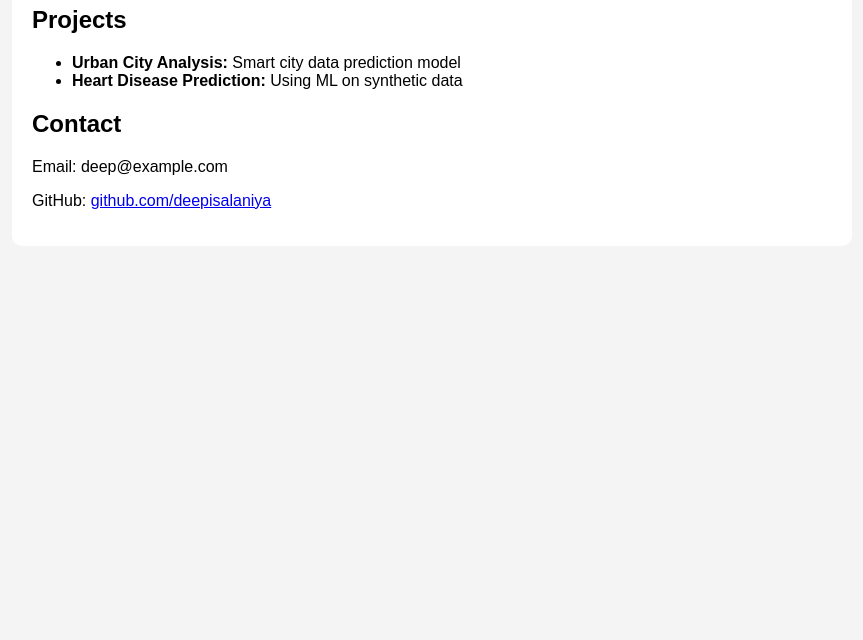
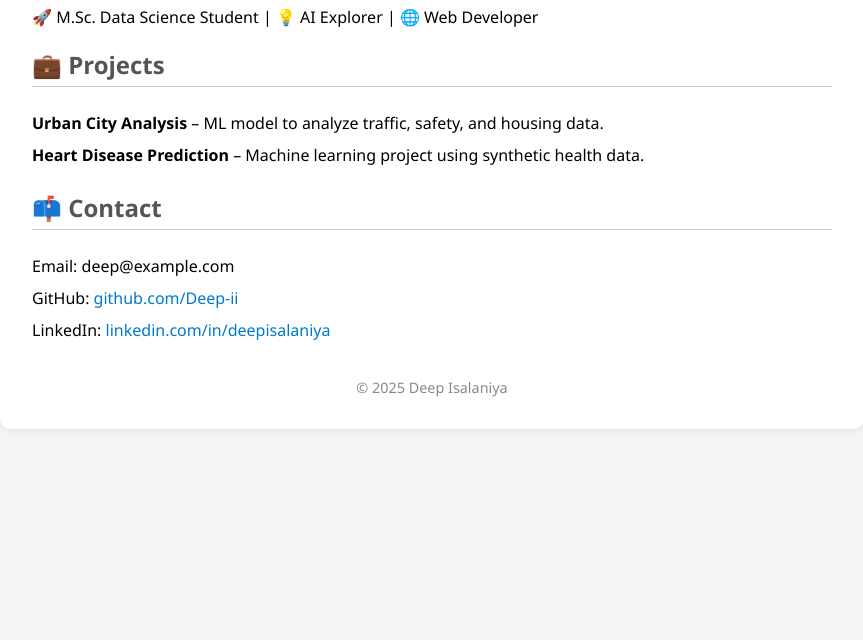
Before and after one commit to Deep-ii/Deep-ii.github.io, a plain HTML site: page index.html in a window 1280 px wide. Shown: the part 160-800 px from the top of the page, without its empty margins (208-1071 px from the left). Drawn offline with Linux system fonts and the light colour scheme.

Commit message:
Added index.html for portfolio

```diff
--- a/index.html
+++ b/index.html
@@ -1,26 +1,77 @@
-<!-- Save this as index.html -->
 <!DOCTYPE html>
-<html>
+<html lang="en">
 <head>
-  <title>Deep Isalaniya - Portfolio</title>
+  <meta charset="UTF-8" />
+  <meta name="viewport" content="width=device-width, initial-scale=1.0"/>
+  <title>Deep Isalaniya | Portfolio</title>
   <style>
-    body { font-family: Arial; padding: 20px; background: #f4f4f4; }
-    .container { max-width: 800px; margin: auto; background: white; padding: 20px; border-radius: 10px; }
-    h1 { color: #333; }
+    body {
+      font-family: 'Segoe UI', sans-serif;
+      background-color: #f5f5f5;
+      margin: 0;
+      padding: 0;
+    }
+    .container {
+      max-width: 800px;
+      margin: auto;
+      padding: 2rem;
+      background-color: white;
+      box-shadow: 0 0 10px rgba(0,0,0,0.1);
+      margin-top: 3rem;
+      border-radius: 10px;
+    }
+    h1 {
+      text-align: center;
+      color: #333;
+    }
+    h2 {
+      color: #555;
+      border-bottom: 1px solid #ccc;
+      padding-bottom: 5px;
+    }
+    ul {
+      list-style: none;
+      padding-left: 0;
+    }
+    li {
+      padding: 5px 0;
+    }
+    a {
+      color: #007acc;
+      text-decoration: none;
+    }
+    a:hover {
+      text-decoration: underline;
+    }
+    .footer {
+      text-align: center;
+      margin-top: 2rem;
+      font-size: 0.9rem;
+      color: #888;
+    }
   </style>
 </head>
 <body>
   <div class="container">
     <h1>Deep Isalaniya</h1>
-    <p>Data Science Enthusiast | Web Developer | AI Explorer</p>
-    <h2>Projects</h2>
+    <p>🚀 M.Sc. Data Science Student | 💡 AI Explorer | 🌐 Web Developer</p>
+
+    <h2>💼 Projects</h2>
     <ul>
-      <li><strong>Urban City Analysis:</strong> Smart city data prediction model</li>
-      <li><strong>Heart Disease Prediction:</strong> Using ML on synthetic data</li>
+      <li><strong>Urban City Analysis</strong> – ML model to analyze traffic, safety, and housing data.</li>
+      <li><strong>Heart Disease Prediction</strong> – Machine learning project using synthetic health data.</li>
     </ul>
-    <h2>Contact</h2>
-    <p>Email: deep@example.com</p>
-    <p>GitHub: <a href="https://github.com/deepisalaniya" target="_blank">github.com/deepisalaniya</a></p>
+
+    <h2>📫 Contact</h2>
+    <ul>
+      <li>Email: deep@example.com</li>
+      <li>GitHub: <a href="https://github.com/Deep-ii" target="_blank">github.com/Deep-ii</a></li>
+      <li>LinkedIn: <a href="https://linkedin.com/in/deepisalaniya" target="_blank">linkedin.com/in/deepisalaniya</a></li>
+    </ul>
+
+    <div class="footer">
+      © 2025 Deep Isalaniya
+    </div>
   </div>
 </body>
 </html>
```
